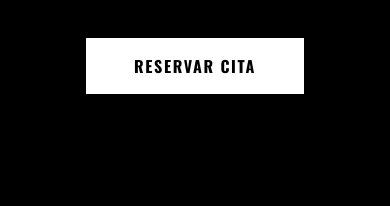
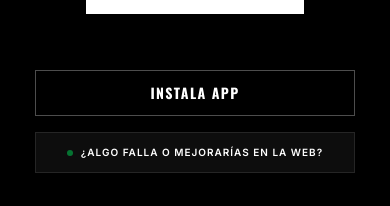
Before and after one commit to thefckingcompany/tfc-web, a React (Vite) app: page /contacto in a window 390 px wide. Both pictures are taken after a click on the button "Menu". Shown: the part 565-771 px from the top of the page. Built offline with nearby package versions, Linux system fonts and the light colour scheme.

Commit message:
Add Install App and Feedback buttons to mobile menu

```diff
--- a/src/components/layout/Navbar.tsx
+++ b/src/components/layout/Navbar.tsx
@@ -171,6 +171,24 @@ export const Navbar = () => {
                         >
                             Reservar Cita
                         </Link>
+
+                        <div className="flex flex-col items-center gap-4 mt-8 w-full px-8">
+                            <Link
+                                to="/instalar-app"
+                                onClick={() => setIsOpen(false)}
+                                className="w-full max-w-xs py-3 border border-white/30 text-white text-center font-oswald font-bold tracking-widest uppercase hover:bg-white/10 transition-colors text-sm"
+                            >
+                                Instala App
+                            </Link>
+                            <Link
+                                to="/mejorar-web"
+                                onClick={() => setIsOpen(false)}
+                                className="w-full max-w-xs py-3 bg-white/5 border border-white/10 text-white text-center font-sans font-bold tracking-widest uppercase hover:bg-white/10 transition-colors text-[10px] flex items-center justify-center gap-2"
+                            >
+                                <span className="w-1.5 h-1.5 bg-green-500 rounded-full animate-pulse"></span>
+                                ¿Algo falla o mejorarías en la web?
+                            </Link>
+                        </div>
                     </div>
 
                     {/* Social Media Footer */}
```
